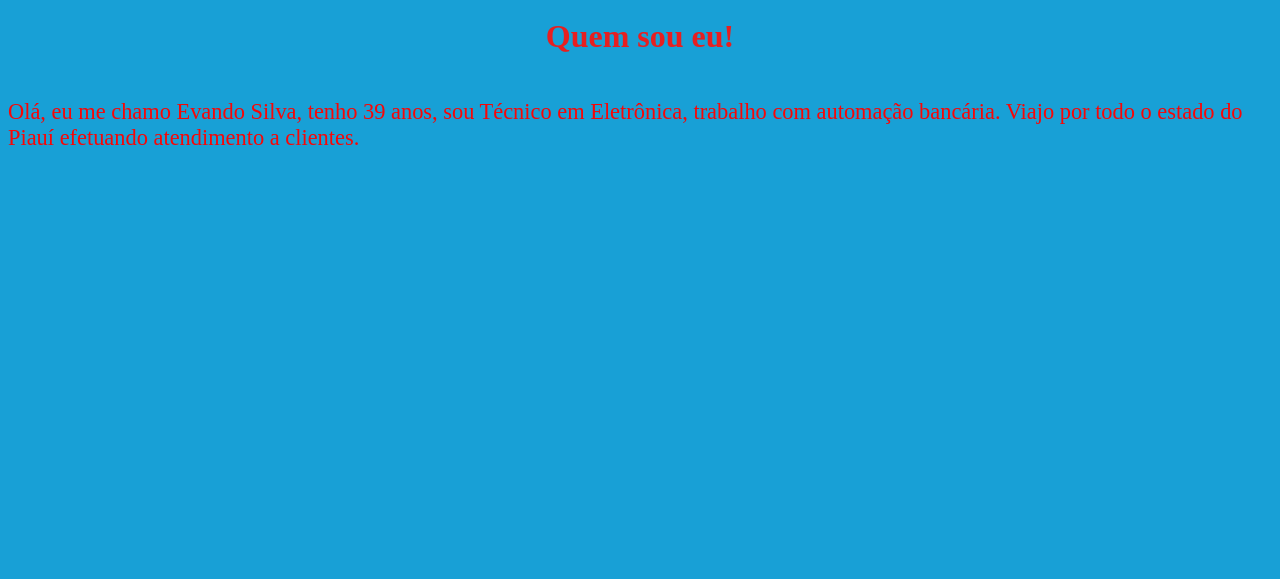
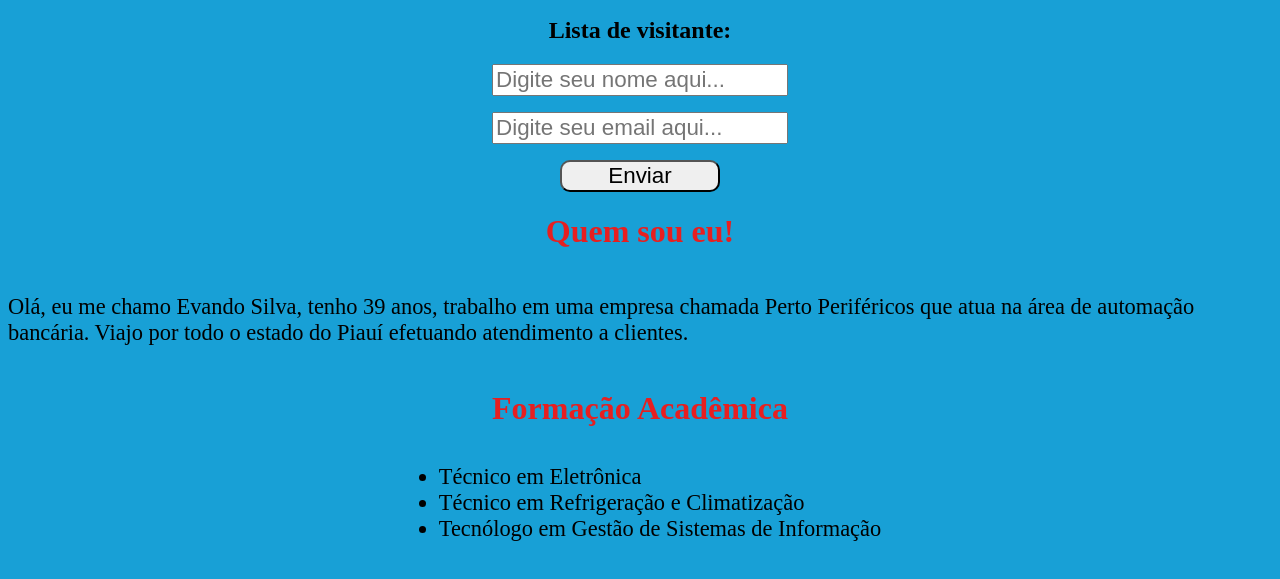
Before and after one commit to evandroxsilva/Pagina-pessoal, a plain HTML site: page index.html in a window 1280 px wide. Shown: the part 191-770 px from the top of the page. Drawn offline with Linux system fonts and the light colour scheme.

```diff
--- a/index.html
+++ b/index.html
@@ -1,5 +1,9 @@
-<html>
+<!DOCTYPE html>
+<html lang="en">
 <head>
+    <meta charset="UTF-8">
+    <meta http-equiv="X-UA-Compatible" content="IE=edge">
+    <meta name="viewport" content="width=device-width, initial-scale=1.0">
     <title>Quem sou eu!</title>
     <style>
       body {
@@ -9,30 +13,75 @@
             align-items: center;
            }
       img {
-
             width: 15rem;
             border-radius: 20%;
            }
-
       h1 {
             color: rgba(235, 28, 28, 0.986);
             font-size: 2rem;
            }
-
-          p {
-            color: rgb(248, 6, 6);
+      p,
+        li {
+            color: black;
             font-size: 1.4rem;
            }
+        input {
+            font-size: 1.4rem;
+            color: green;
+            margin-bottom: 1rem;
+           }
+        button {
+            font-size: 1.4rem;
+            width: 10rem;
+            border-radius: 10px;
+           }
     </style>
+
 </head>
 <body>
         <img
         src="http://2.bp.blogspot.com/-ia0R4Az0lN8/U_40uqZP5tI/AAAAAAAAAO4/PMSWZY1e8nA/s1600/raul%2Bseixas.jpg"
         alt="Raul Seixas"
         />
+        <h2>Lista de visitante:</h2>
+        <input
+        id="caixa_nome"
+        type="text"
+        placeholder="Digite seu nome aqui...">
+        <input
+        id="caixa_email"
+        type="text"
+        placeholder="Digite seu email aqui...">
+        <button id="btn_enviar">Enviar</button>
+
+
         <h1> Quem sou eu!</h1>
-        <p>Olá, eu me chamo Evando Silva, tenho 39 anos, sou Técnico em Eletrônica, trabalho com automação bancária.
+        <p>Olá, eu me chamo Evando Silva, tenho 39 anos, trabalho em uma empresa chamada Perto Periféricos que atua na área de automação bancária.
            Viajo por todo o estado do Piauí efetuando atendimento a clientes.
         </p>
+        <h1>Formação Acadêmica</h1>
+        <ul>
+            <li>Técnico em Eletrônica</li>
+            <li>Técnico em Refrigeração e Climatização</li>
+            <li>Tecnólogo em Gestão de Sistemas de Informação</li>
+        </ul>
+        <script>
+            const comp_btn_enviar = document.getElementById("btn_enviar")
+            const comp_caixa_nome = document.getElementById('caixa_nome')
+            const comp_caixa_email = document.getElementById('caixa_email')
+
+            comp_btn_enviar.onclick = () => {
+                const nome = comp_caixa_nome.value;
+                const email = comp_caixa_email.value;
+
+                const mensagem = "Olá " +
+                nome +
+                " obrigado por se inscrever " +
+                email;
+                // console.log(mensagem);
+                alert (mensagem);
+            };
+
+      </script>
   </body>
 </html>
```
Lines whose indentation alone changed are shown as unchanged.
